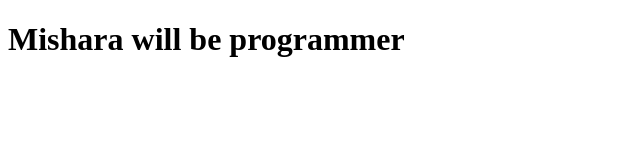
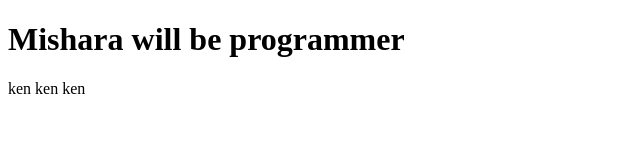
Before and after one commit to michael71161/new-repo, a plain HTML site: page index.html in a window 1280 px wide. Shown: the full height of the page, 0-640 px from the left. Drawn offline with Linux system fonts and the light colour scheme.

Commit message:
added new p tag

```diff
--- a/index.html
+++ b/index.html
@@ -7,5 +7,6 @@
   </head>
   <body>
     <h1 class="heading">Mishara will be programmer</h1>
+    <p>ken ken ken</p>
   </body>
 </html>
```
